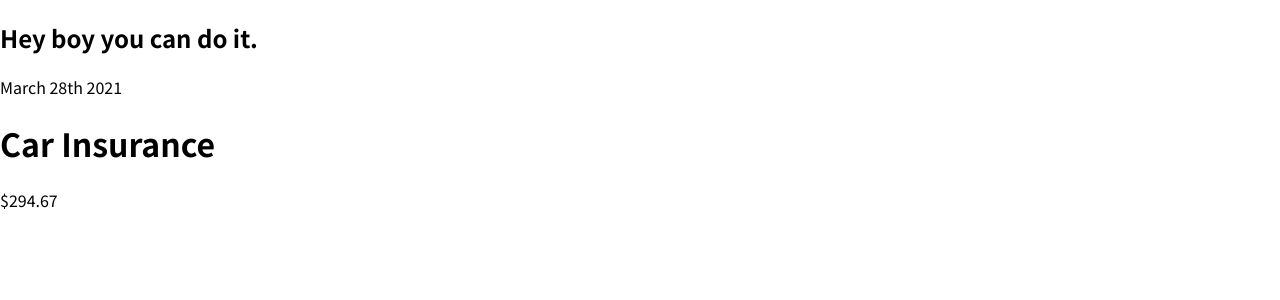
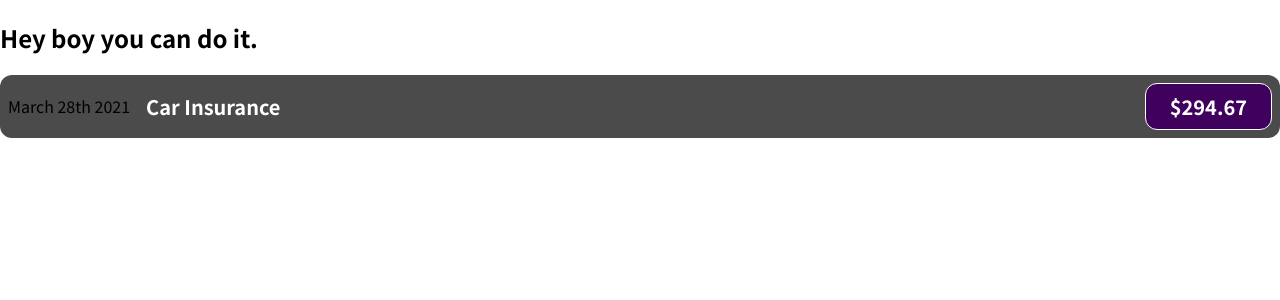
Before and after one commit to himanshuraj524/Learn-React, a JavaScript app: page / in a window 1280 px wide. Shown: the top 300 px of the page. Built offline with nearby package versions, Linux system fonts and the light colour scheme.

Commit message:
adding style into the elements

```diff
--- /dev/null
+++ b/src/components/ExpenseItem.css
@@ -0,0 +1,59 @@
+/* This will style the main container */
+.expense-item{
+    display: flex;
+    justify-content: space-between;
+    align-items: center;
+    box-shadow: 0 2px 8px rhba(0, 0, 0, 0.25);
+    padding: 0.5rem;
+    margin: 1rem 0rem;
+    border-radius: 12px;
+    background-color: #4b4b4b;
+}
+
+/* This will style the expense item description */
+.expense-item__description{
+    display: flex;
+    flex-direction: column;
+    gap: 1rem;
+    align-items: flex-end;
+    flex-flow: column-reverse;
+    justify-content: flex-start;
+    flex: 1;
+}
+
+/* This is going to style the heading of the expense item */
+.expense-item h2{
+    color: #3a3a3a;
+    font-size: 1rem;
+    flex: 1;
+    margin: 0 1rem;
+    color: white;
+}
+
+/* This will style the price of the expense item */
+.expense-item__price{
+    font-size: 1rem;
+    font-weight: bold;
+    color: white;
+    background-color: #40005d;
+    border: 1px solid white;
+    padding: 0.5rem;
+    border-radius: 12px;
+}
+
+/* This is for mobile view */
+@media(min-width:580px){
+    .expense-item__description{
+        flex-direction: row;
+        align-items: center;
+        justify-content: flex-start;
+        flex: 1;
+    }
+    .expense-item__description h2{
+        font-size: 1.25rem;
+    }
+    .expense-item__price{
+        font-size: 1.25rem;
+        padding: 0.5rem 1.5rem;
+    }
+}
--- a/src/components/ExpenseItem.js
+++ b/src/components/ExpenseItem.js
@@ -1,12 +1,15 @@
+// below we have imported the css file for stylig the component.
+import './ExpenseItem.css';
+
 // This is our first custom component.
 function ExpenseItem() {
     return(
         // In react function based components we cannot have multiple root elements, so for that we will create one element and inside that element we store all the other element.
-        <div>
+        <div className="expense-item">
             <div>March 28th 2021</div>
-            <div>
-                <h1>Car Insurance</h1>
-                <div>$294.67</div>
+            <div className="expense-item__description">
+                <h2>Car Insurance</h2>
+                <div className="expense-item__price">$294.67</div>
             </div>
         </div>
     )
```
Also changed, not shown: 1 other file (tests, documents, lock files or other folders).
